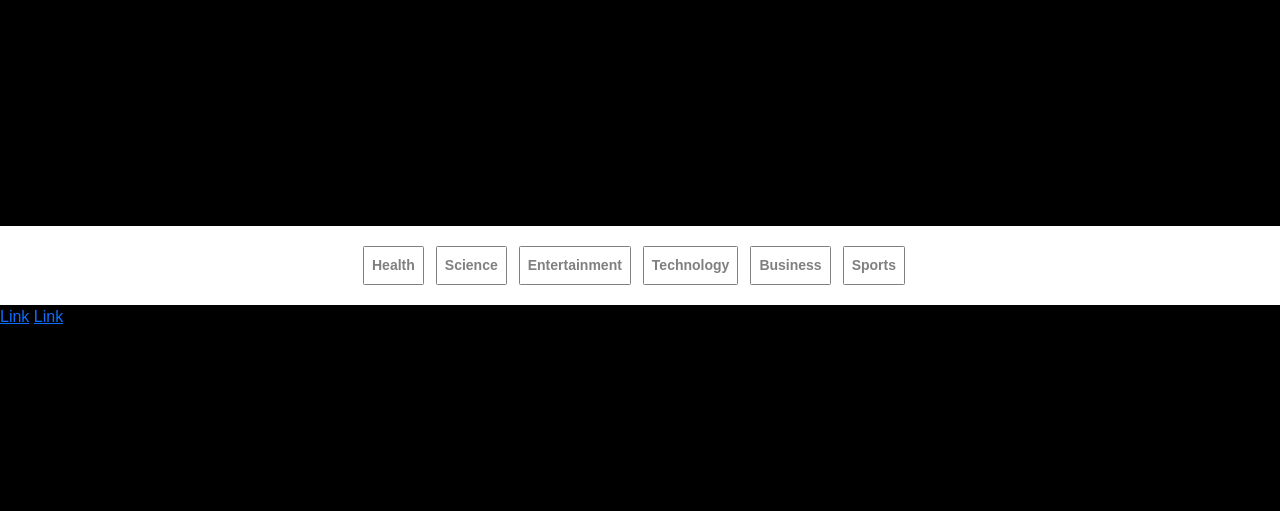
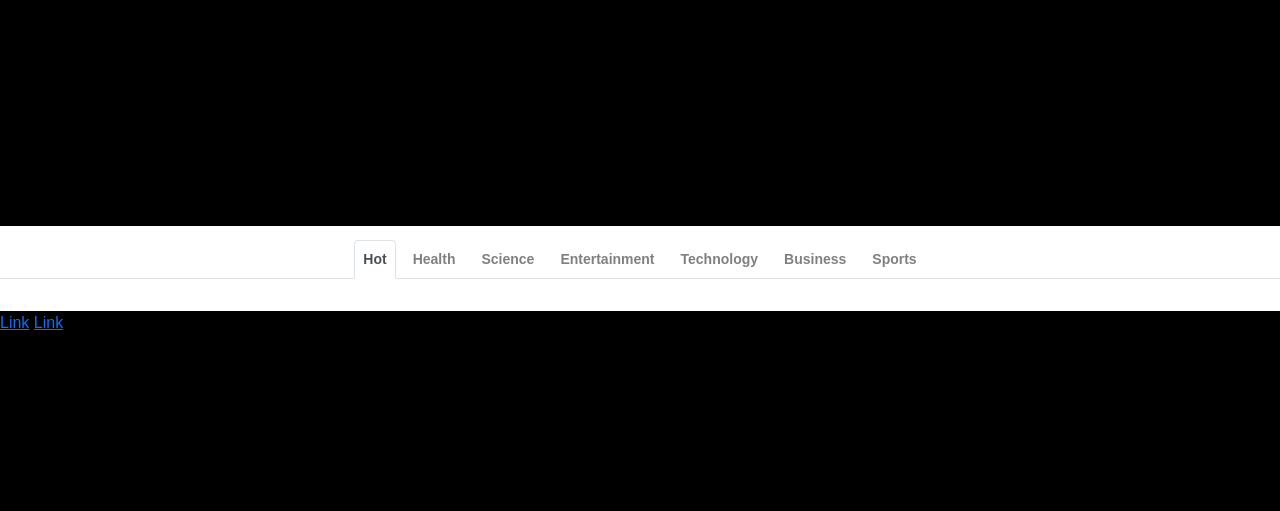
Before and after one commit to lieuk1/News-Web-App, a Flask app: page / in a window 1280 px wide. Shown: the part 574-1085 px from the top of the page. Before the commit the page ends 898 px from the top, so only its background shows below. Run offline with Flask 2, Linux system fonts and the light colour scheme; data that the repository does not hold is empty.

Commit message:
Add all article categories content to page

```diff
--- a/main.py
+++ b/main.py
@@ -41,28 +41,18 @@ class TrendingForm(FlaskForm):
 
 @app.route("/", methods=['GET', 'POST'], defaults={'page': 1})
 def home(page):
-    trending_form = TrendingForm()
-    general_art = Article.query.filter_by(category="general").paginate(page, 5, False)
-    health_art = Article.query.filter_by(category="health").paginate(page, 8, False)
+    categories = ["general", "health", "science", "entertainment", "technology", "business", "sports"]
+    articles = []
 
-    if trending_form.validate_on_submit():
-        page = request.args.get('page', page, type=int)
-        general_art = Article.query.filter_by(category="general").paginate(page, RESULTS_PER_PAGE, False)
-        total_results = len(Article.query.all())
+    for c in categories:
+        article_section = Article.query.filter_by(category=c).paginate(page, 8, False)
+        articles.append(article_section)
 
-        return render_template('headlines.html',
-            title='News',
-            general_art=general_art,
-            health_art=health_art,
-            page=page,
-            keyword=trending_form.keyword.data,
-            category=trending_form.category.data,
-            total_results=total_results)
     return render_template('home.html',
         title='News',
-        trending_form=trending_form,
-        general_art=general_art,
-        health_art=health_art
+        lenCat=len(categories),
+        categories=categories,
+        articles=articles
         )
 
 
--- a/static/css/home.css
+++ b/static/css/home.css
@@ -81,18 +81,14 @@ html, body {
   /* Fourth bubble */
   --n: 4;
 }
-.categ-btns-container ul {
-  list-style-type: none;
-  margin: 0;
-  padding: 20px 0;
-  display: flex;
-  flex-wrap: wrap;
-  justify-content: center;
+
+.categ-btns-container {
+  margin: 14px 0 32px 0;
 }
-.categ-btns-container ul li {
-  margin: 0 12px 0 0;
+.nav-item {
+  margin: 0 4px;
 }
-.categ-btns-container ul li button {
+.nav-item button {
   border: 1px solid grey;
   border-radius: 0.1em;
   padding: 8px;
@@ -102,10 +98,8 @@ html, body {
   color: grey;
   transition: 0.2s;
 }
-.categ-btns-container ul li button:hover {
-  cursor: pointer;
-  box-shadow: 0 1px 4px 2px rgba(64,64,64,.08);
-  border: 1px solid #222;
+.nav-item button:hover {
+  /* box-shadow: 0 1px 4px 2px rgba(64,64,64,.08); */
   color: #222;
 }
 
--- a/templates/home.html
+++ b/templates/home.html
@@ -25,7 +25,7 @@
         </div>
         <div class="trend-row-con container">
             <div class="row">
-                {% for article in general_art.items %}
+                {% for article in articles[0].items %}
                 <div class="col trend-article">
                     <div class="trend-article-content">
                         <!-- <p id="publish-date">{{ article.publish_date }}</p> -->
@@ -39,46 +39,46 @@
                 {% endfor %}
             </div>
         </div>
-        <!-- Form for trending headlines -->
-        <div class="popup-top-form" id="my-top-form">
-            <form method="POST" action="" class="top-form">
-                {{ trending_form.csrf_token }}
-                {{ trending_form.keyword(class_=trending_form.keyword.description.class,
-                    placeholder_=trending_form.keyword.description.placeholder) }}
-                {{ trending_form.category(class_=trending_form.category.description.class) }}
-                <input type="submit" class="inputs search" name="submit" value="Search Trending">
-                <input type="button" class="inputs close" value="Close" onclick="closeForm('my-top-form')">
-            </form>
-        </div>
-        <!-- <div class="category-btns-container">
-            <div class="categ-bub-cont">
-                <span><p>Health</p></span>
-                <span><p>Science</p></span>
-                <span><p>Entertainment</p></span>
-                <span><p>Technology</p></span>
-                <span><p>Business</p></span>
-                <span><p>Sports</p></span>
-            </div>
-        </div> -->
     </div>
     <div id="categ-btns-container" class="categ-btns-container">
-        <ul>
-            <li><button>Health</button></li>
-            <li><button>Science</button></li>
-            <li><button>Entertainment</button></li>
-            <li><button>Technology</button></li>
-            <li><button>Business</button></li>
-            <li><button>Sports</button></li>
+        <ul class="nav nav-tabs justify-content-center" id="myTab" role="tablist">
+            <li class="nav-item" role="presentation">
+                <button class="nav-link active" id="general-tab" data-bs-toggle="tab" data-bs-target="#general" type="button" role="tab" aria-controls="general" aria-selected="true">Hot</button>
+            </li>
+            <li class="nav-item" role="presentation">
+                <button class="nav-link" id="health-tab" data-bs-toggle="tab" data-bs-target="#health" type="button" role="tab" aria-controls="health" aria-selected="true">Health</button>
+            </li>
+            <li class="nav-item" role="presentation">
+                <button class="nav-link" id="science-tab" data-bs-toggle="tab" data-bs-target="#science" type="button" role="tab" aria-controls="science" aria-selected="false">Science</button>
+            </li>
+            <li class="nav-item" role="presentation">
+                <button class="nav-link" id="entertainment-tab" data-bs-toggle="tab" data-bs-target="#entertainment" type="button" role="tab" aria-controls="entertainment" aria-selected="false">Entertainment</button>
+            </li>
+            <li class="nav-item" role="presentation">
+                <button class="nav-link" id="technology-tab" data-bs-toggle="tab" data-bs-target="#technology" type="button" role="tab" aria-controls="technology" aria-selected="false">Technology</button>
+            </li>
+            <li class="nav-item" role="presentation">
+                <button class="nav-link" id="business-tab" data-bs-toggle="tab" data-bs-target="#business" type="button" role="tab" aria-controls="business" aria-selected="false">Business</button>
+            </li>
+            <li class="nav-item" role="presentation">
+                <button class="nav-link" id="sports-tab" data-bs-toggle="tab" data-bs-target="#sports" type="button" role="tab" aria-controls="sports" aria-selected="false">Sports</button>
+            </li>
         </ul>
     </div>
-    <div class="content-container">
+    <div class="tab-content" id="myTabContent">
+        {% for i in range(0, lenCat) %}
+        {% if i == 0 %}
+        <div class="tab-pane fade show active" id="{{ categories[i] }}" role="tabpanel" aria-labelledby="{{ categories[i] }}-tab">
+        {% else %}
+        <div class="tab-pane fade" id="{{ categories[i] }}" role="tabpanel" aria-labelledby="{{ categories[i] }}-tab">
+        {% endif %}
             <div class="articles-container container">
                 <div class="row row-cols-1 row-cols-sm-2 row-cols-md-4">
-                {% for article in health_art.items %}
+                    {% for article in articles[i].items %}
                     <div class="article">
                         <div class="card h-100 article-content">
                             <div class="article-img">
-                            <img src="{{ article.url_to_image }}" />
+                                <img src="{{ article.url_to_image }}" alt="image" />
                                 <span></span>
                             </div>
                             <div class="card-body article-info">
@@ -94,6 +94,8 @@
                     {% endfor %}
                 </div>
             </div>
+        </div>
+        {% endfor %}
     </div>
     <div class="footer-container">
         <a href="/">Link</a>
```
Lines whose indentation alone changed are shown as unchanged.
